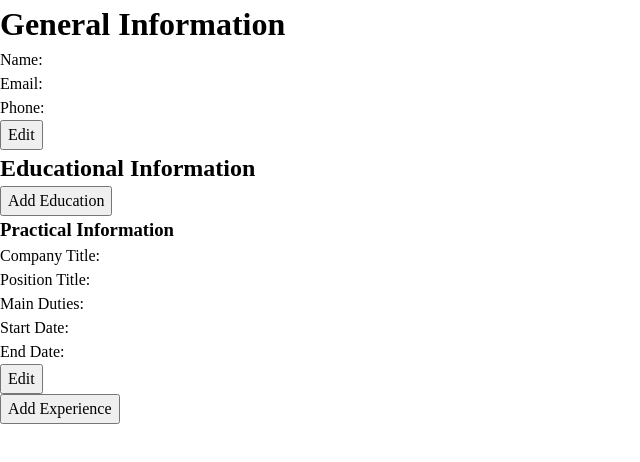
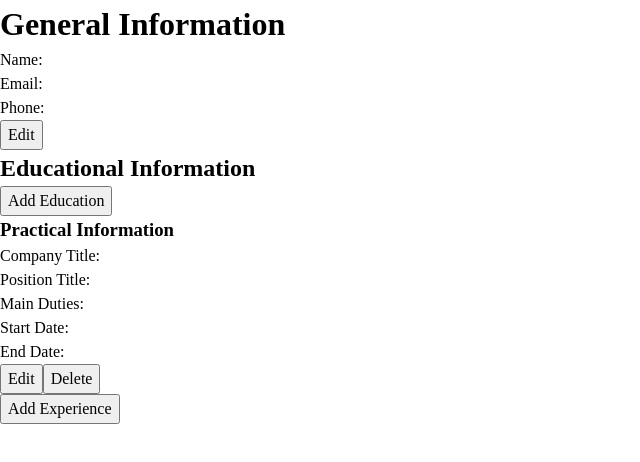
Before and after one commit to fadingmorsecode/cv-application, a React (Vite) app: page / in a window 1280 px wide. Both pictures are taken after a click on the button "Add Experience". Shown: the top 462 px of the page, without its empty margins (0-640 px from the left). Built offline with nearby package versions, Linux system fonts and the light colour scheme.

Commit message:
feat: allow deletion of practical components

```diff
--- a/src/form-components/practical.jsx
+++ b/src/form-components/practical.jsx
@@ -13,7 +13,11 @@ function SaveButton({ onClick }) {
   return <button onClick={onClick}>Save</button>;
 }
 
-function CreatePracticalComponent() {
+function DeleteButton({ onClick }) {
+  return <button onClick={onClick}>Delete</button>;
+}
+
+function CreatePracticalComponent({ id, componentDeletion }) {
   const [editState, setEditState] = useState(false);
   const [companyValue, setCompanyValue] = useState('');
   const [positionValue, setPositionValue] = useState('');
@@ -111,6 +115,12 @@ function CreatePracticalComponent() {
       ) : (
         <SaveButton onClick={handleSaveBtn} />
       )}
+      <DeleteButton
+        onClick={(e) => {
+          e.preventDefault();
+          componentDeletion(id);
+        }}
+      />
     </form>
   );
 }
@@ -122,8 +132,22 @@ function CreatePracticalButton({ onClick }) {
 export default function PracticalInfo() {
   const [components, setComponents] = useState([]);
 
+  function deleteComponent(id) {
+    const oldComponents = [...components];
+    const newComponents = oldComponents.filter(
+      (component) => component.id !== id
+    );
+    setComponents(newComponents);
+  }
+
   const renderComponents = components.map((component) => {
-    return <CreatePracticalComponent key={component.id} id={component.id} />;
+    return (
+      <CreatePracticalComponent
+        key={component.id}
+        id={component.id}
+        componentDeletion={deleteComponent}
+      />
+    );
   });
 
   return (
```
